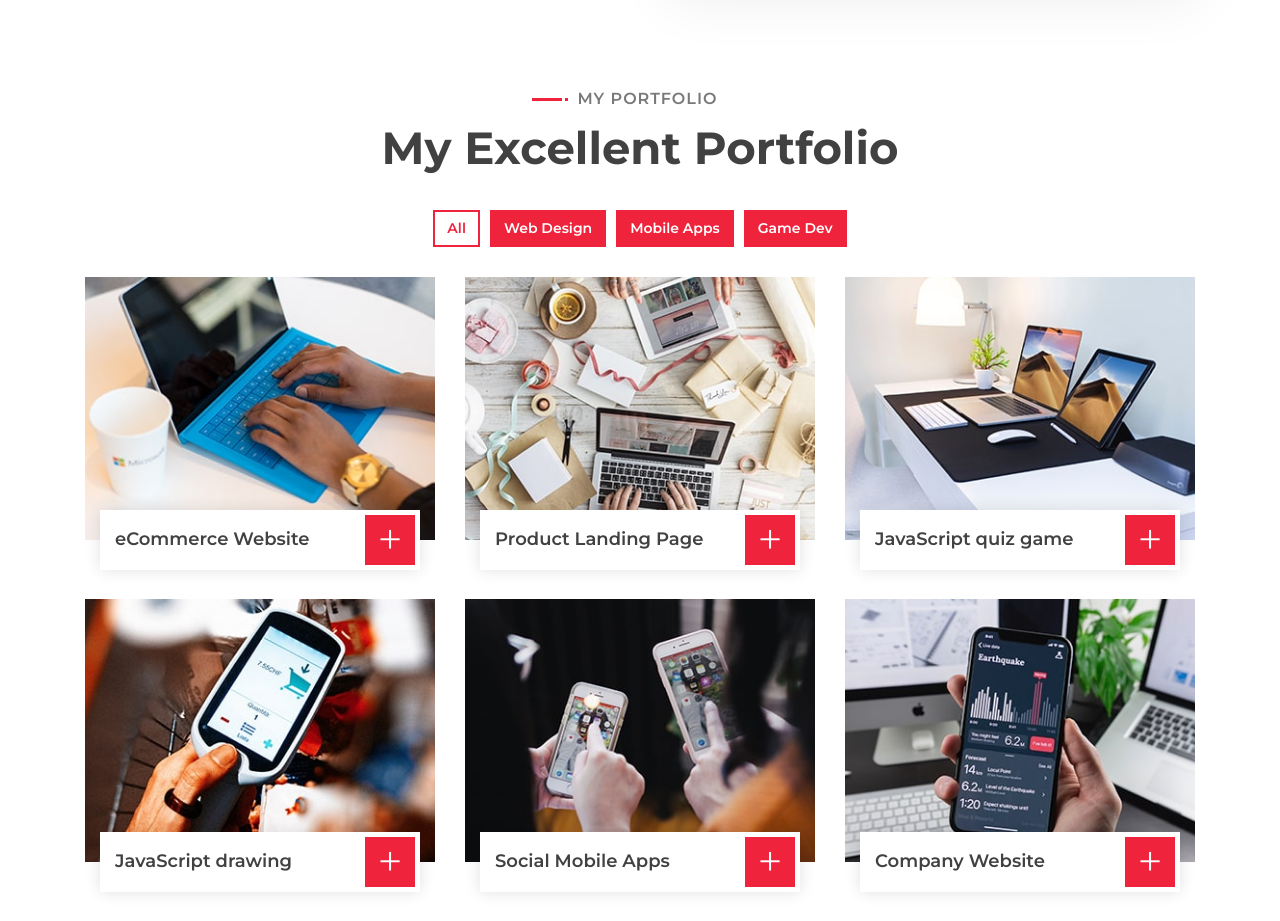
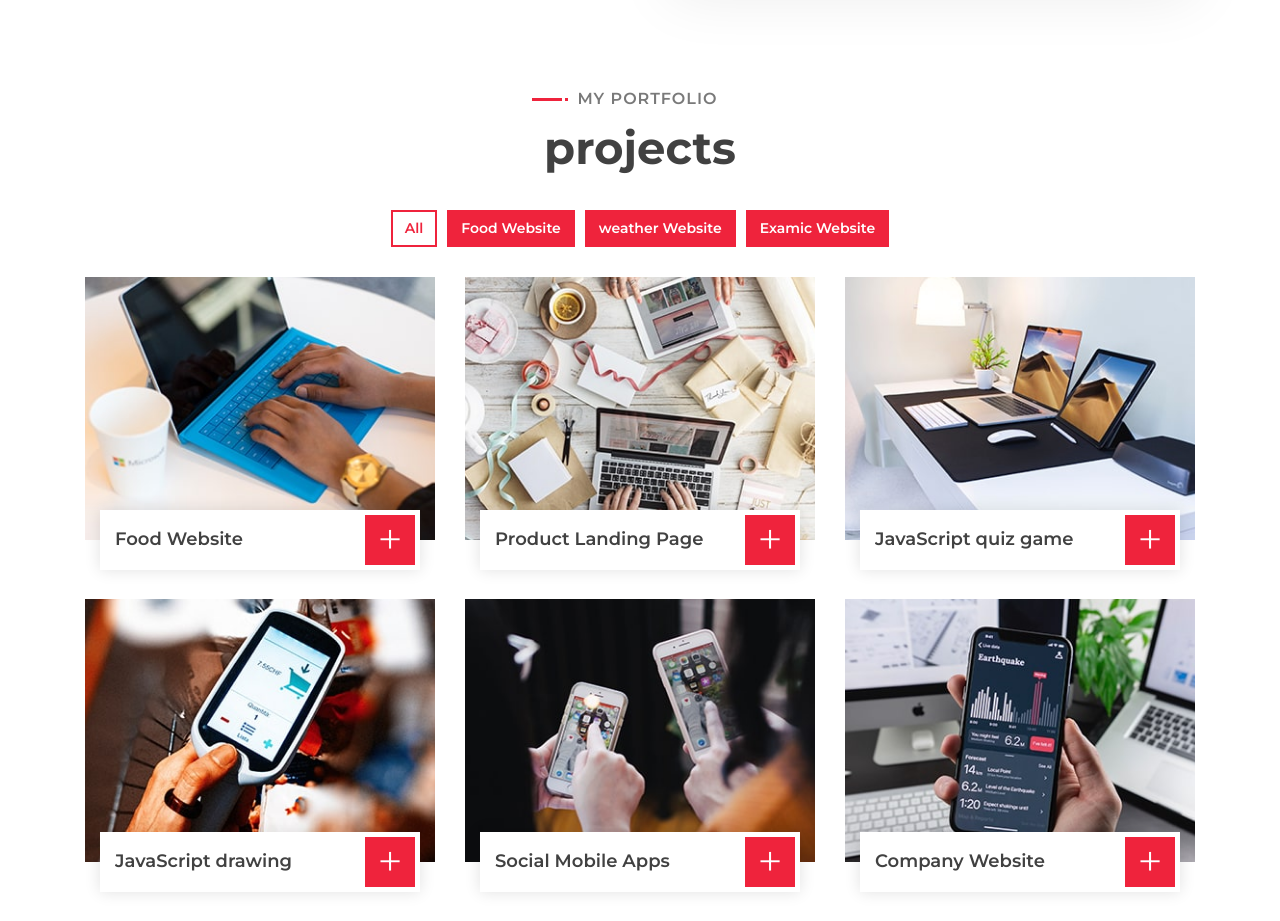
Before and after one commit to ramanan-thangarasu/portfolio, a plain HTML site: page index.html in a window 1280 px wide. Shown: the part 1803-2724 px from the top of the page. Drawn offline with nearby package versions, Linux system fonts and the light colour scheme.

Commit message:
portfolio

```diff
--- a/index.html
+++ b/index.html
@@ -187,15 +187,15 @@
             <div class="container">
                 <div class="section-header text-center wow zoomIn" data-wow-delay="0.1s">
                     <p>My Portfolio</p>
-                    <h2>My Excellent Portfolio</h2>
+                    <h2>projects</h2>
                 </div>
                 <div class="row">
                     <div class="col-12">
                         <ul id="portfolio-filter">
                             <li data-filter="*" class="filter-active">All</li>
-                            <li data-filter=".filter-1">Web Design</li>
-                            <li data-filter=".filter-2">Mobile Apps</li>
-                            <li data-filter=".filter-3">Game Dev</li>
+                            <li data-filter=".filter-1">Food Website</li>
+                            <li data-filter=".filter-2">weather Website</li>
+                            <li data-filter=".filter-3">Examic Website</li>
                         </ul>
                     </div>
                 </div>
@@ -206,7 +206,7 @@
                                 <img src="img/portfolio-1.jpg" alt="Image">
                             </div>
                             <div class="portfolio-text">
-                                <h3>eCommerce Website</h3>
+                                <h3>Food Website</h3>
                                 <a class="btn" href="img/portfolio-1.jpg" data-lightbox="portfolio">+</a>
                             </div>
                         </div>
@@ -327,13 +327,11 @@
         <a href="#" class="btn back-to-top"><i class="fa fa-chevron-up"></i></a>
 
 
-        <!-- Pre Loader -->
         <div id="loader" class="show">
             <div class="loader"></div>
         </div>
 
 
-        <!-- JavaScript Libraries -->
         <script src="https://code.jquery.com/jquery-3.4.1.min.js"></script>
         <script src="https://stackpath.bootstrapcdn.com/bootstrap/4.4.1/js/bootstrap.bundle.min.js"></script>
         <script src="lib/easing/easing.min.js"></script>
```
